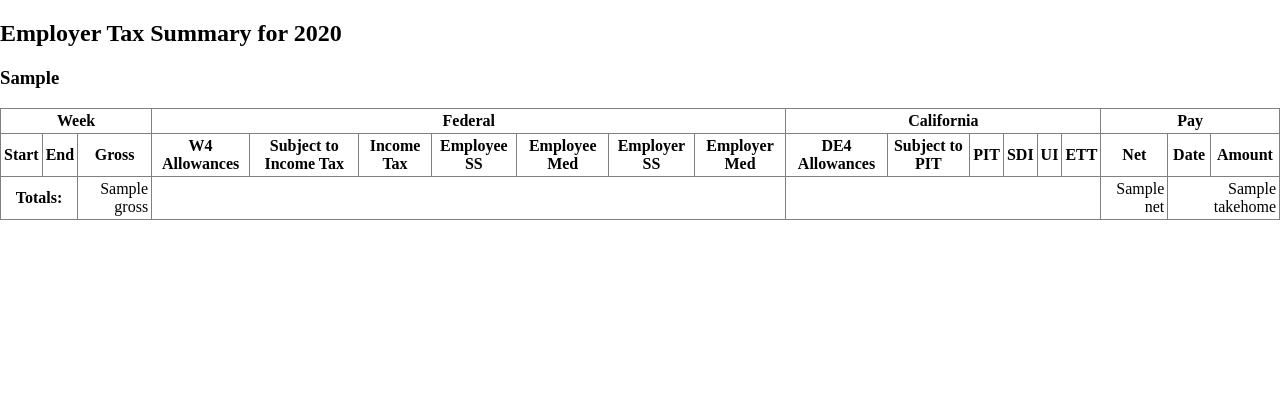
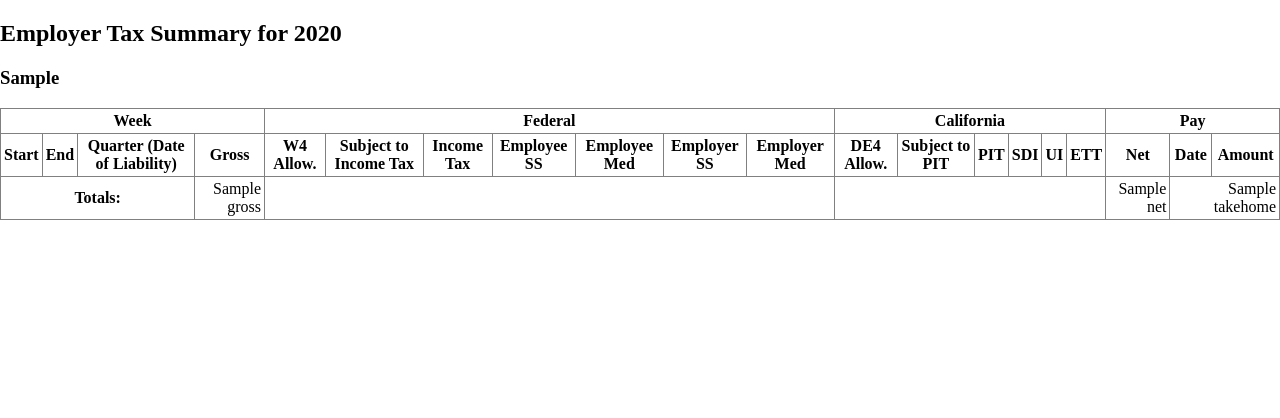
Before and after one commit to robmcmullen/Nanny-Timesheet, a Django app: template timesheet/templates/tax_year.html in a window 1280 px wide. Shown: the part 80-498 px from the top of the page. Run offline with Django 3.2, Linux system fonts and the light colour scheme; a user stored in the database is signed in; tables that the repository leaves empty hold one stand-in row (values such as "Sample post"); the template is opened without the code that fills it: values that come from a table or form of the project are taken from there, most other values are stand-ins (such as "Sample title", 1, 10 or a date in 2020); parts of the project's set-up code (start-up, migrations or seed data) failed here and were passed over.

Commit message:
Added quarter and date of liability calculations to week summary and tax year template

```diff
--- a/timesheet/templates/tax_year.html
+++ b/timesheet/templates/tax_year.html
@@ -11,7 +11,7 @@
 
 <table class=summary>
 <tr>
-<th colspan=3>Week</th>
+<th colspan=4>Week</th>
 
 <th colspan=7>Federal</th>
 
@@ -19,11 +19,11 @@
 
 <th colspan=3>Pay</th>
 </tr>
-<tr><th>Start</th><th>End</th><th>Gross</th>
+<tr><th>Start</th><th>End</th><th>Quarter (Date of Liability)</th><th>Gross</th>
 
-<th>W4 Allowances</th><th>Subject to Income Tax</th><th>Income Tax</th><th>Employee SS</th><th>Employee Med</th><th>Employer SS</th><th>Employer Med</th>
+<th>W4 Allow.</th><th>Subject to Income Tax</th><th>Income Tax</th><th>Employee SS</th><th>Employee Med</th><th>Employer SS</th><th>Employer Med</th>
 
-<th>DE4 Allowances</th><th>Subject to PIT</th><th>PIT</th><th>SDI</th><th>UI</th><th>ETT</th>
+<th>DE4 Allow.</th><th>Subject to PIT</th><th>PIT</th><th>SDI</th><th>UI</th><th>ETT</th>
 
 <th>Net</th><th>Date</th><th>Amount</th>
 </tr>
@@ -34,6 +34,7 @@
   <tr id="{% cycle 'odd' 'even' %}">
   <td>{{ week.start_day|date:"M" }}&nbsp;{{ week.start_day|date:"j" }}</td>
   <td>{{ week.end_day|date:"M" }}&nbsp;{{ week.end_day|date:"j" }}</td>
+      <td>Q{{ week.quarter }}&nbsp;({{ week.date_of_liability|date:"M" }}&nbsp;{{ week.date_of_liability|date:"j" }})</td>
       <td>{{ k.gross }}</td>
 
       <td>{{ k.tax.fed.allowances }}</td>
@@ -64,7 +65,7 @@
     {% endif %}
   {% endfor %}
 {% endfor %}
-<tr><th colspan=2>Totals:</th>
+<tr><th colspan=3>Totals:</th>
 {% for k in ytd.kid %}
   {% if k.id == kid.id %}
     <td>{{ k.gross }}</td>
```
Also changed, not shown: timesheet/views.py (+9 -0 lines).
